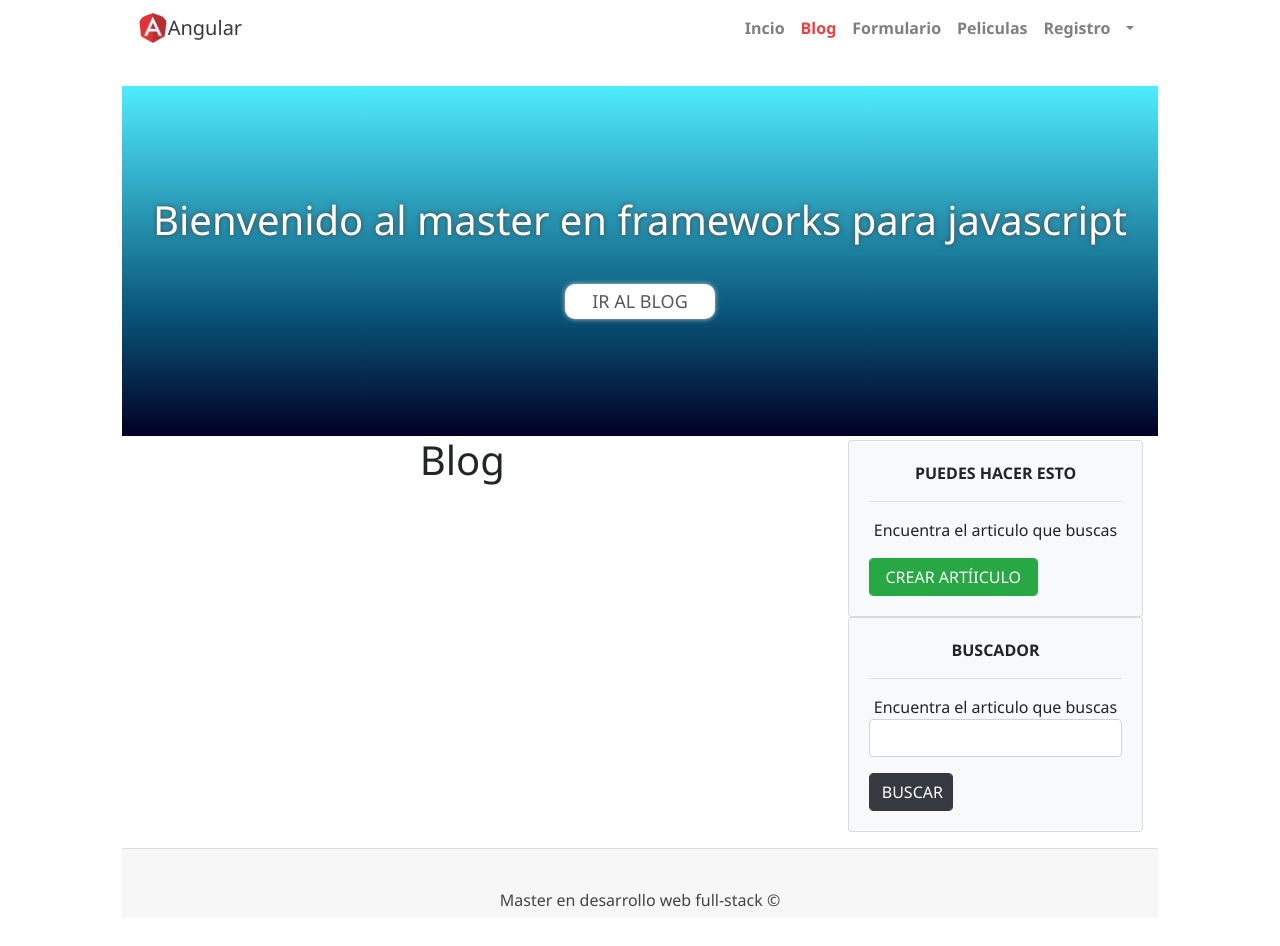
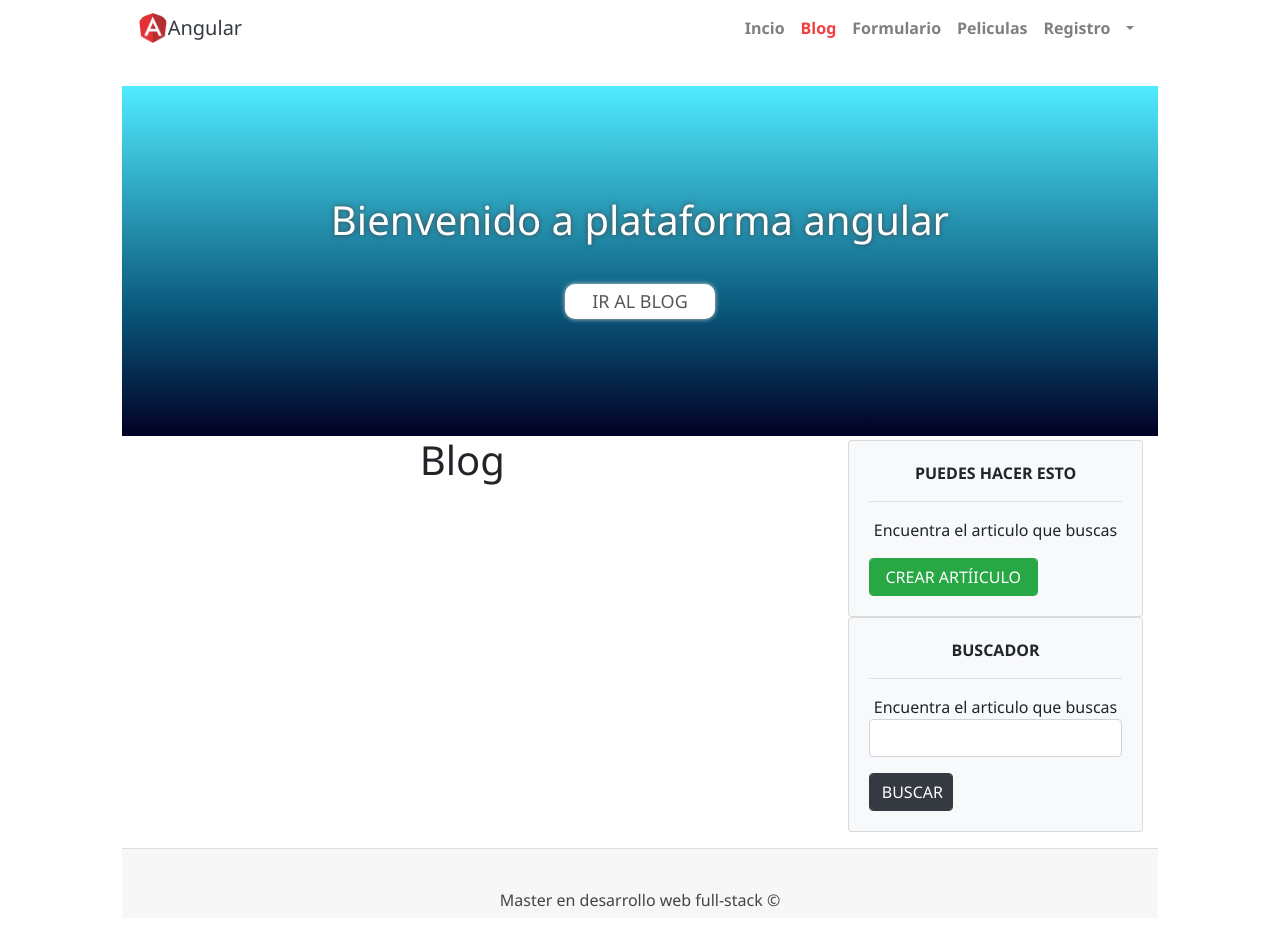
Before and after one commit to jhreyes483/front-end-angular, an Angular app in the folder project-angular/: page /blog in a window 1280 px wide. Shown: the top 946 px of the page. Built offline with nearby package versions, Linux system fonts and the light colour scheme.

Commit message:
pasar varibles entrer componentes

```diff
--- a/project-angular/src/app/app.component.html
+++ b/project-angular/src/app/app.component.html
@@ -5,7 +5,9 @@
 
   <div class="row">
     <div class="col-md-12">
-      <app-slider></app-slider>
+      <app-slider
+      [nombre]="homeText"
+      ></app-slider>
     </div>
 
     <div class="col-md-8">
--- a/project-angular/src/app/app.component.ts
+++ b/project-angular/src/app/app.component.ts
@@ -6,5 +6,6 @@ import { Component } from '@angular/core';
   styleUrl: './app.component.css'
 })
 export class AppComponent {
-  title = 'project-angular';
+  title = 'Projecto angular';
+  homeText = 'Bienvenido a plataforma angular';
 }
--- a/project-angular/src/app/components/sidevar/sidevar.component.ts
+++ b/project-angular/src/app/components/sidevar/sidevar.component.ts
@@ -1,10 +1,18 @@
-import { Component } from '@angular/core';
+import { Component ,  OnInit } from '@angular/core';
 
 @Component({
   selector: 'app-sidevar',
   templateUrl: './sidevar.component.html',
   styleUrl: './sidevar.component.css'
 })
-export class SidevarComponent {
+export class SidevarComponent  implements OnInit{
 
+
+
+  constructor(){
+  }
+
+  ngOnInit(){
+
+  }
 }
--- a/project-angular/src/app/components/slider/slider.component.html
+++ b/project-angular/src/app/components/slider/slider.component.html
@@ -1,4 +1,4 @@
 <div id="slider" class="slider-big">
-    <h1>Bienvenido al master en frameworks para javascript</h1>
+    <h1>{{ title }}</h1>
     <a href="#" class="my-btn-white">Ir al blog</a>
 </div>
--- a/project-angular/src/app/components/slider/slider.component.ts
+++ b/project-angular/src/app/components/slider/slider.component.ts
@@ -1,10 +1,18 @@
-import { Component } from '@angular/core';
+import { Component, Input, OnInit } from '@angular/core';
 
 @Component({
   selector: 'app-slider',
   templateUrl: './slider.component.html',
   styleUrl: './slider.component.css'
 })
-export class SliderComponent {
+export class SliderComponent  implements OnInit{
+    /** parametros que recive el componente **/
+    @Input() nombre : any;
+    /**************************************** */
+  public title :any;
+    ngOnInit() {
+      this.title = this.nombre
+      console.log(this.nombre);
+    }
 
 }
```
